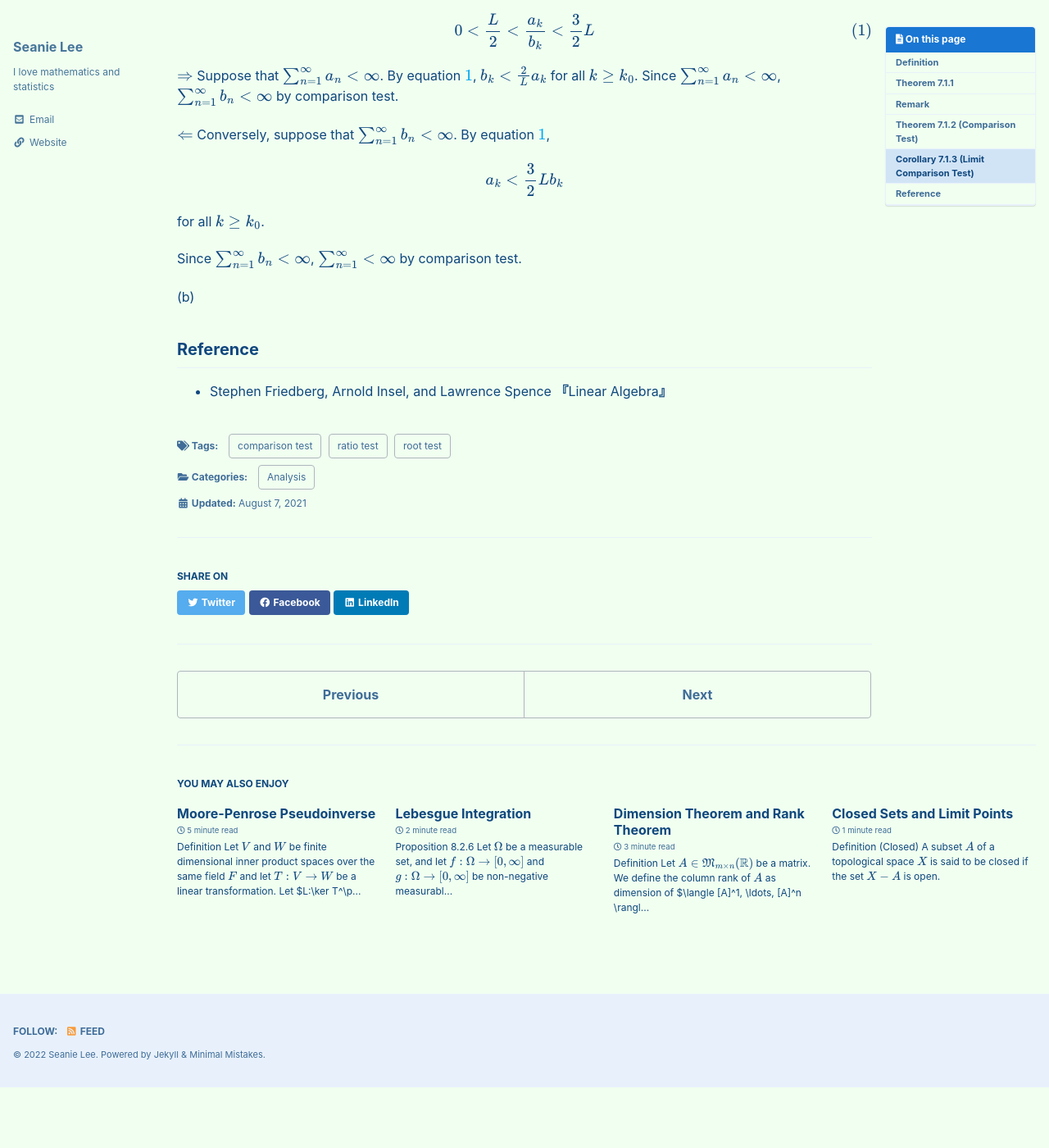
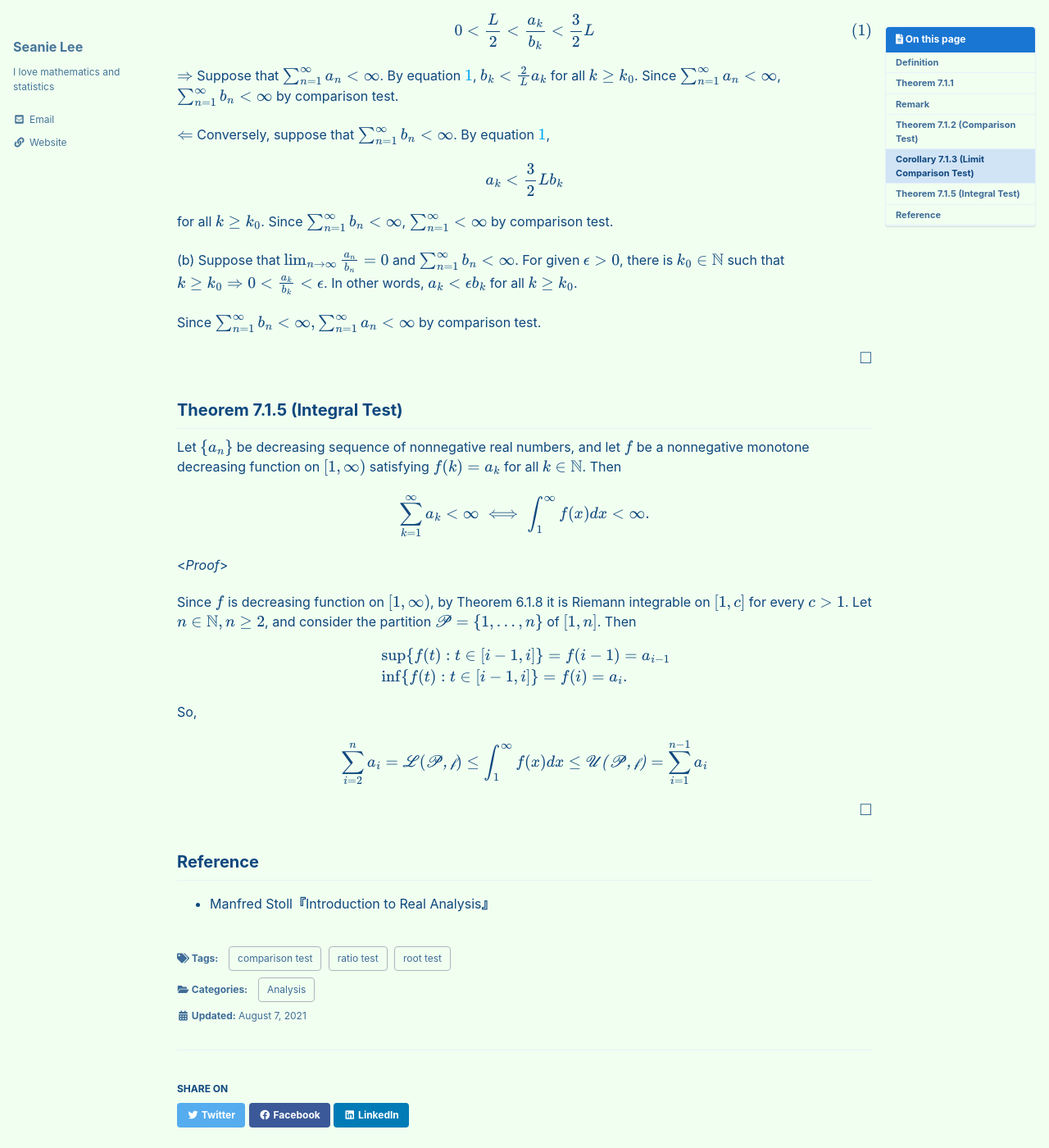
Before and after one commit to seanie12/blog, a Jekyll site: the page built from _posts/2021-08-07-convergence-test-1.md, in a window 1280 px wide and 1400 px high, scrolled down 2601 px. Shown: the whole window at 82% size. Built offline with Jekyll 4.4.1, drawn with Linux system fonts in a browser that asks for light colours; cached includes are drawn as plain includes; formulas are drawn with MathJax 3; before the commit the page ends 3927 px from its top, so only the background shows below that; some of the changed text lies outside the part shown.

Commit message:
Update 2021-08-07-convergence-test-1.md

```diff
--- a/_posts/2021-08-07-convergence-test-1.md
+++ b/_posts/2021-08-07-convergence-test-1.md
@@ -136,10 +136,44 @@ a_k < \frac{3}{2}Lb_k
 \end{align*}
 $$
 
-for all $k\geq k_0$.
+for all $k\geq k_0$. Since $\sum_{n=1}^\infty  b_n <\infty$, $\sum_{n=1}^\infty <\infty$ by comparison test.
 
-Since $\sum_{n=1}^\infty  b_n <\infty$, $\sum_{n=1}^\infty <\infty$ by comparison test.
+(b) Suppose that $\lim_{n\to\infty}\frac{a_n}{b_n}=0$ and $\sum_{n=1}^\infty b_n <\infty$. For given $\epsilon >0$, there is $k_0\in\mathbb{N}$ such that $k\geq k_0 \Rightarrow 0<\frac{a_k}{b_k}<\epsilon$. In other words, $a_k < \epsilon b_k$ for all $k\geq k_0$.
 
-(b)
+Since $\sum_{n=1}^\infty b_n<\infty, \sum_{n=1}^\infty a_n <\infty$ by comparison test.
+
+$$\tag*{$\square$}$$
+
+
+## Theorem 7.1.5 (Integral Test)
+Let $\\{a_n\\}$ be  decreasing sequence of nonnegative real numbers, and let $f$ be a nonnegative monotone decreasing function on $[1,\infty)$ satisfying $f(k)=a_k$ for all $k\in\mathbb{N}$. Then
+
+$$
+\begin{align*}
+\sum_{k=1}^\infty a_k < \infty \iff \int_1^\infty f(x) dx < \infty.
+\end{align*}
+$$
+
+<*Proof*>
+
+Since $f$ is decreasing function on $[1,\infty)$, by Theorem 6.1.8 it is Riemann integrable on $[1,c]$ for every $c>1$. Let $n\in\mathbb{N}, n\geq 2$, and consider the partition $\mathscr{P}=\\{1,\ldots, n\\}$ of $[1,n]$. Then
+
+$$
+\begin{align*}
+&\sup\{f(t): t\in [i-1,i] \} =f(i-1)=a_{i-1}\\
+&\inf\{f(t): t\in [i-1,i] \} = f(i) = a_i.
+\end{align*}
+$$
+
+So,
+
+$$
+\begin{align*}
+\sum_{i=2}^n a_i = \mathscr{L}(\mathscr{P,f})\leq \int_1^\infty f(x) dx \leq \mathscr{U(P,f)} =\sum_{i=1}^{n-1}a_i
+\end{align*}
+$$
+
+$$\tag*{$\square$}$$
+
 ## Reference
-- Stephen Friedberg, Arnold Insel, and Lawrence Spence **『**Linear Algebra**』**
+- Manfred Stoll**『**Introduction to Real Analysis**』**
```
